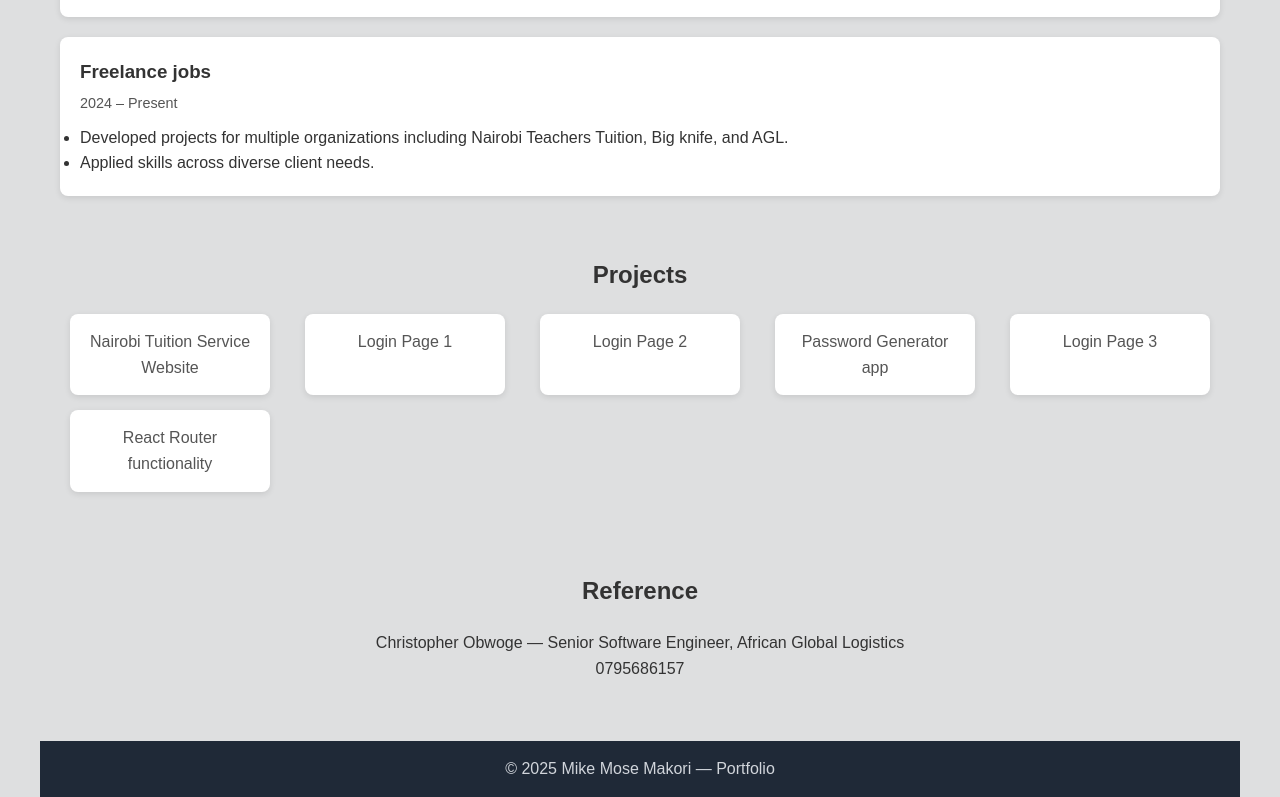
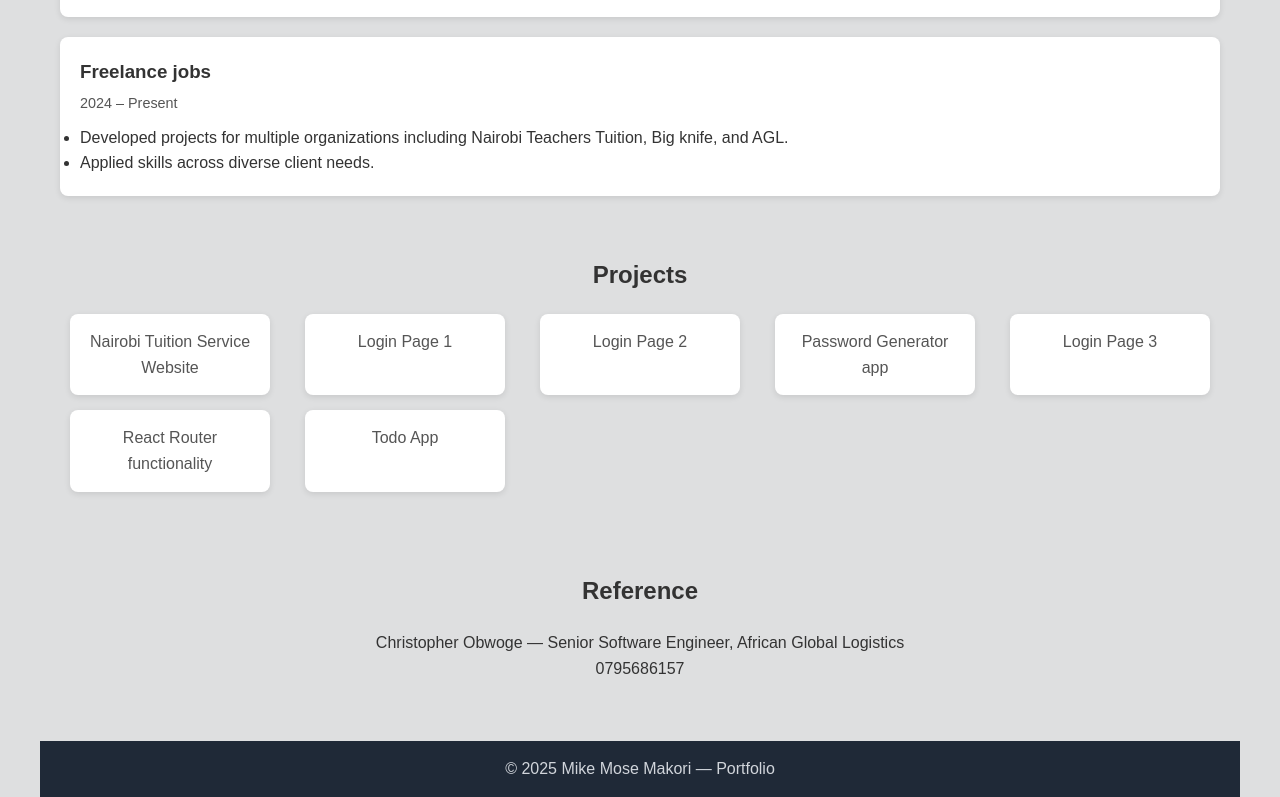
Before and after one commit to bluntpencil254/my-portfolio, a plain HTML site: page index.html in a window 1280 px wide. Shown: the part 1326-2123 px from the top of the page. Drawn offline with Linux system fonts and the light colour scheme.

Commit message:
Update index.html

```diff
--- a/index.html
+++ b/index.html
@@ -111,6 +111,7 @@
       <a href="https://routerwork.netlify.app/" target="_blank">
         React Router functionality
       </a>
+      <a href="https://todoke.netlify.app/" target="_blank">Todo App</a>
     </div>
   </section>
 
```
